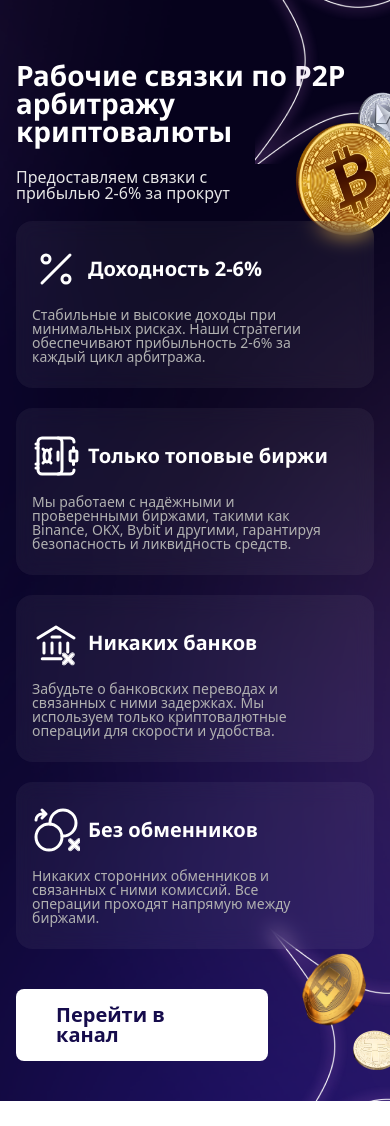
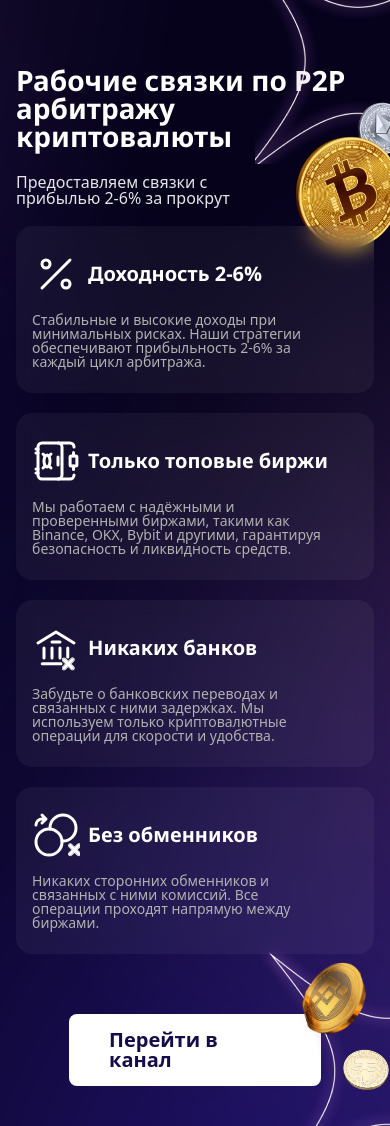
Before and after one commit to stayzer1/p2p, a website: page src/index.html in a window 390 px wide. Before the commit the page ends 1101 px from the top, so only its background shows below. Drawn offline with nearby package versions, Linux system fonts and the light colour scheme; files that its build step writes are made by us from their sources; a web font is replaced by a local one.

Commit message:
fix page

```diff
--- a/src/index.html
+++ b/src/index.html
@@ -75,8 +75,9 @@
                 </div>
               </div>
             </div>
+            <a href="#" class="main--link">Перейти в канал</a>
           </div>
-          <a href="#" class="main--link">Перейти в канал</a>
+
 
           <div class="image-abs">
             <img src="img/Diamond3.png" alt="" class="img-abs-third" />
--- a/src/scss/_main.scss
+++ b/src/scss/_main.scss
@@ -22,6 +22,7 @@ section {
   position: relative;
   padding-top: 20px;
   padding-bottom: 20px;
+  height: 100%;
 }
 .img-abs-1 {
   position: absolute;
@@ -72,9 +73,10 @@ section {
   z-index: 1;
 }
 .main__wrapper {
-    height: 690px;
+    height: 720px;
   display: flex;
-  align-items: center;
+  align-items: baseline;
+  flex-direction: column;
   justify-content: center;
   margin-left: clamp(0.063rem, -32.396rem + 67.622vw, 48.75rem);
   width: 750px;
@@ -147,7 +149,6 @@ section {
 .main--link {
   border-radius: 8px;
   padding: 16px 40px;
-  margin: 0 auto;
   background: #fff;
   font-family: var(--font-family);
   font-weight: 600;
@@ -156,6 +157,7 @@ section {
   color: #160c4c;
   margin-top: 20px;
   display: block;
+  margin-top: auto;
   transition: 0.3s all ease-in;
 }
 .main--link:hover {
@@ -222,10 +224,11 @@ section {
   }
   .main__items {
     grid-template-columns: 350px 350px;
+    grid-template-rows: 220px 220px;
     align-items: end;
   }
   .main__item {
-    height: 200px;
+    height: 220px;
   }
   .main {
     padding-right: 20px;
@@ -236,10 +239,15 @@ section {
     // height: 550px;
   }
   .main__wrapper {
-    gap: 15px;
+    gap: 20px;
+    margin-left: clamp(0.313rem, -36.087rem + 75.833vw, 28.75rem);
   }
 }
-
+@media screen and (max-width: 1200px) {
+    .main__wrapper {
+        margin-left: auto;
+    }
+}
 @media screen and (max-width: 1024px) {
   .main__wrapper {
     flex-direction: column;
@@ -249,9 +257,6 @@ section {
     height: 100%;
   }
   .main {
-    height: 100%;
-  }
-  .main-container {
     height: 100%;
   }
   .img-abs-1 {
@@ -293,6 +298,7 @@ section {
   }
   .main-container {
     overflow: hidden;
+    height: 100%;
   }
   .main__wrapper {
     width: 100%;
@@ -314,15 +320,15 @@ section {
     left: unset;
   }
   .img-abs-3 {
-    top: 108%;
+    top: 96%;
     left: unset;
-    right: -30px;
+    right: -20px;
     width: 60px;
   }
   .img-abs-2 {
     left: unset;
     right: 0;
-    top: 100%;
+    top: 88%;
     width: 80px;
     z-index: 12;
   }
```
Also changed, not shown: build/css/style.css, build/css/style.min.css, build/index.html.
